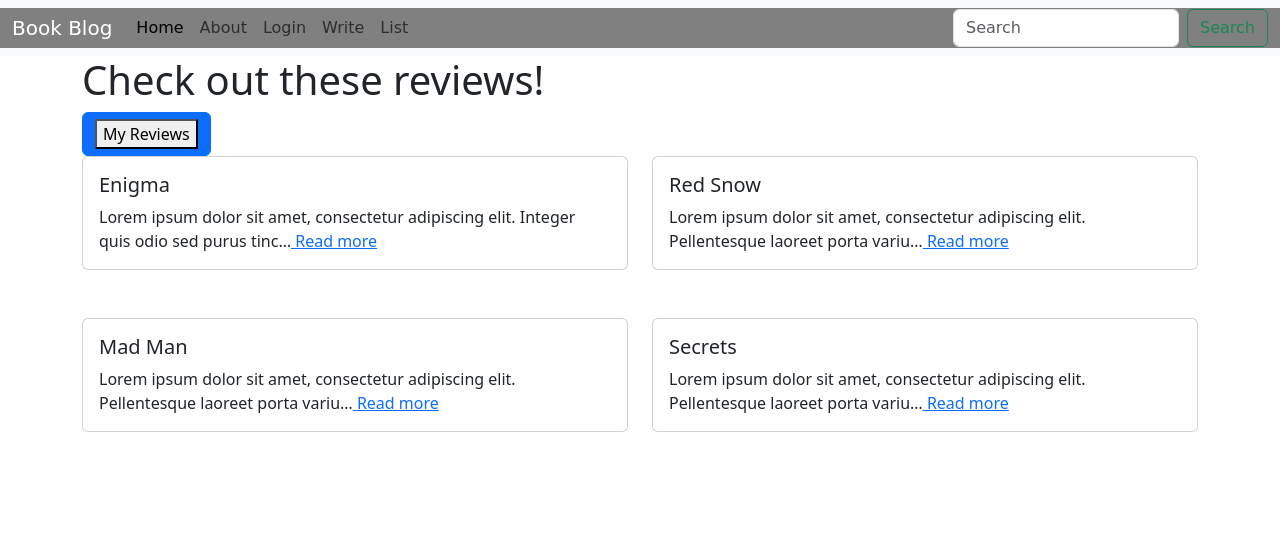
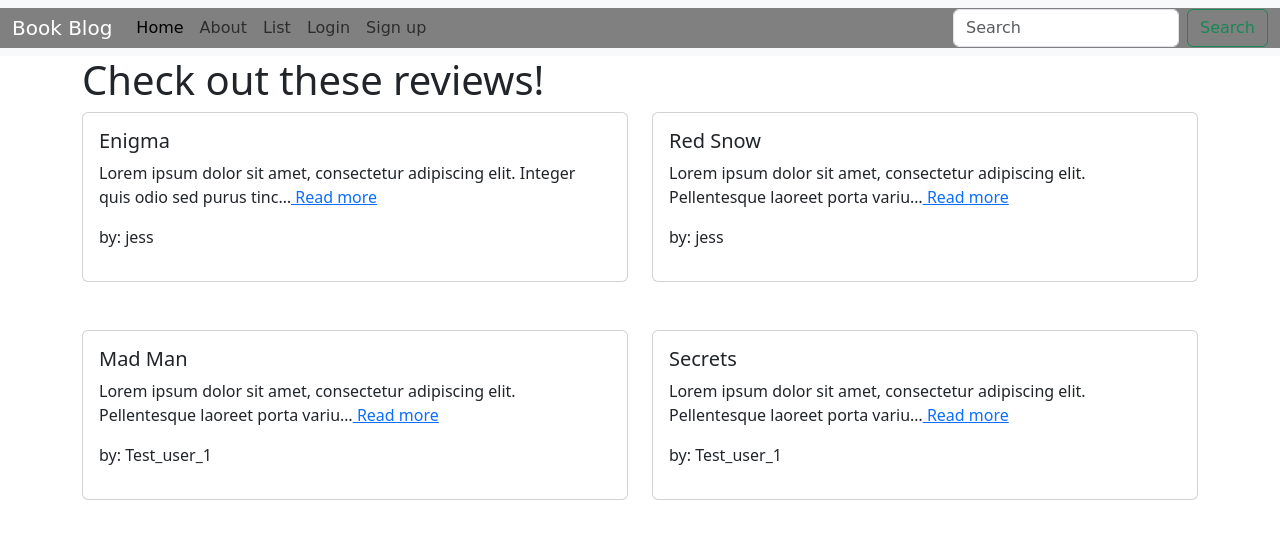
Before and after one commit to TheJessDev/book_blog, a Django app: page /posts/ in a window 1280 px wide. Shown: the top 539 px of the page. Run offline with Django 4.2, Linux system fonts and the light colour scheme; data comes from the database, SQL or seed files in the repository; both versions use the stored data as it was after the commit.

Commit message:
Login/out and Sign up

```diff
--- a/config/settings.py
+++ b/config/settings.py
@@ -124,3 +124,7 @@ STATICFILES_DIRS = [str(BASE_DIR.joinpath('static'))]
 # https://docs.djangoproject.com/en/4.2/ref/settings/#default-auto-field
 
 DEFAULT_AUTO_FIELD = 'django.db.models.BigAutoField'
+
+
+LOGOUT_REDIRECT_URL = 'list'
+LOGIN_REDIRECT_URL = 'list'
--- a/config/urls.py
+++ b/config/urls.py
@@ -22,4 +22,5 @@ urlpatterns = [
     path('admin/', admin.site.urls),
     path("posts/", include('posts.urls')),
     path("", include('pages.urls')),
+    path("accounts/", include('django.contrib.auth.urls')),
 ]
--- a/posts/urls.py
+++ b/posts/urls.py
@@ -4,6 +4,7 @@ from posts import views
 
 urlpatterns = [
     path("login/", views.LoginView.as_view(), name='login'),
+    path("signup/", views.SignupView.as_view(), name='signup'),
     path("new/", views.PostCreateView.as_view(), name='new'),
     path("", views.PostListView.as_view(), name = 'list'),
     path("my-list/", views.MyPostListView.as_view(), name = 'my_list'),
@@ -17,3 +18,8 @@ urlpatterns = [
 # need a 'read more' link to show full review for all users
 # 'read more' then needs to take to a details view
 # create detail view and link on list
+# logged in users will have option to edit or delete
+
+# login page needs redirect to lists page
+# About page will contain contents from Home page, home page link can be removed
+# Sign up page and link
--- a/posts/views.py
+++ b/posts/views.py
@@ -5,11 +5,13 @@ from django.views.generic import (
     DetailView,
 )
 from .models import Post
-from django.urls import path
-from django.contrib.auth.mixins import UserPassesTestMixin
+from django.urls import path, reverse_lazy
+from django.contrib.auth.mixins import UserPassesTestMixin, LoginRequiredMixin
 from django.contrib.auth.views import LoginView
 from django.contrib.auth import authenticate, login
+from django.contrib.auth.models import User
 from django.shortcuts import redirect
+from django.contrib.auth.forms import UserCreationForm
 
 
 
@@ -21,12 +23,25 @@ class LoginView(LoginView):
         password = form.cleaned_data['password']
         user = authenticate(username=username, password=password)
 
+
         if user is not None:
             login(self.request, user)
-            return redirect('home')
+            # authors = User.objects.exclude(id=user.id)
+            return redirect('list')
 
         return self.form_invalid(form)
 
+class SignupView(CreateView):
+    template_name = "registration/signup.html"
+    form_class = UserCreationForm
+    success_url = reverse_lazy('login')
+
+    def form_valid(self, form):
+        form.save()
+        username=form.cleaned_data.get("username")
+        password=form.cleaned_data.get("password1")
+        user=authenticate(username=username, password=password)
+        return super().form_valid(form)
 
 
 
@@ -35,9 +50,9 @@ class PostListView(ListView):
     template_name = "posts/lists.html"
     model = Post
 
-    # def test_func(self):
-    #     post = self.get_object()
-    #     return post.author == self.request.user
+    def test_func(self):
+        post = self.get_object()
+        return post.author == self.request.user
 
 class MyPostListView(ListView):
     template_name = "posts/my_lists.html"
@@ -48,7 +63,7 @@ class MyPostListView(ListView):
         queryset = queryset.filter(post_author=self.request.user)
         return queryset
 
-class PostCreateView(CreateView):
+class PostCreateView(LoginRequiredMixin,CreateView):
     template_name = "posts/create_post.html"
     model = Post
     fields = ["book_title", "book_author", "post_author", "body"]
--- a/templates/base.html
+++ b/templates/base.html
@@ -32,15 +32,26 @@
                     <li class="nav-item">
                         <a class="nav-link" href="{% url 'about' %}">About</a>
                     </li>
+
+                    <li class="nav-item">
+                        <a class="nav-link" href="{% url 'list' %}">List</a>
+                    </li>
+
+                    {% if user.is_authenticated %}
+                    <li class="nav-item">
+                        <a class="nav-link" href="{% url 'new' %}">Write</a>
+                    </li>
+                    <li class="nav-item">
+                        <a class="nav-link" href="{% url 'logout' %}">Logout</a>
+                    </li>
+                    {% else %}
                     <li class="nav-item">
                         <a class="nav-link" href="{% url 'login' %}">Login</a>
                     </li>
                     <li class="nav-item">
-                    <a class="nav-link" href="{% url 'new' %}">Write</a>
+                        <a class="nav-link" href="{% url 'signup' %}">Sign up</a>
                     </li>
-                    <li class="nav-item">
-                        <a class="nav-link" href="{% url 'list' %}">List</a>
-                    </li>
+                    {% endif %}
 
 
                 </ul>
--- a/templates/posts/lists.html
+++ b/templates/posts/lists.html
@@ -6,9 +6,9 @@
 
 {% block content %}
 <h1>Check out these reviews!</h1>
-
+{% if user.is_authenticated %}
 <a href="{% url 'my_list' %}" class="btn btn-primary"><button>My Reviews</button></a>
-
+{% endif %}
 
 <div class="row">
     {% for post in post_list %}
@@ -20,6 +20,8 @@
 
                     {% if post.post_author == request.user %}
                         <a href="{% url 'edit' post.pk %}" class="btn btn-primary">Edit</a>
+                        {% else %}
+                        <p> by: {{ post.post_author }}</p>
                     {% endif %}
                 </div>
             </div>
```
Also changed, not shown: templates/registration/login.html (added, +17 -0 lines), templates/registration/signup.html (renamed from templates/posts/login.html, +5 -2 lines), db.sqlite3.
